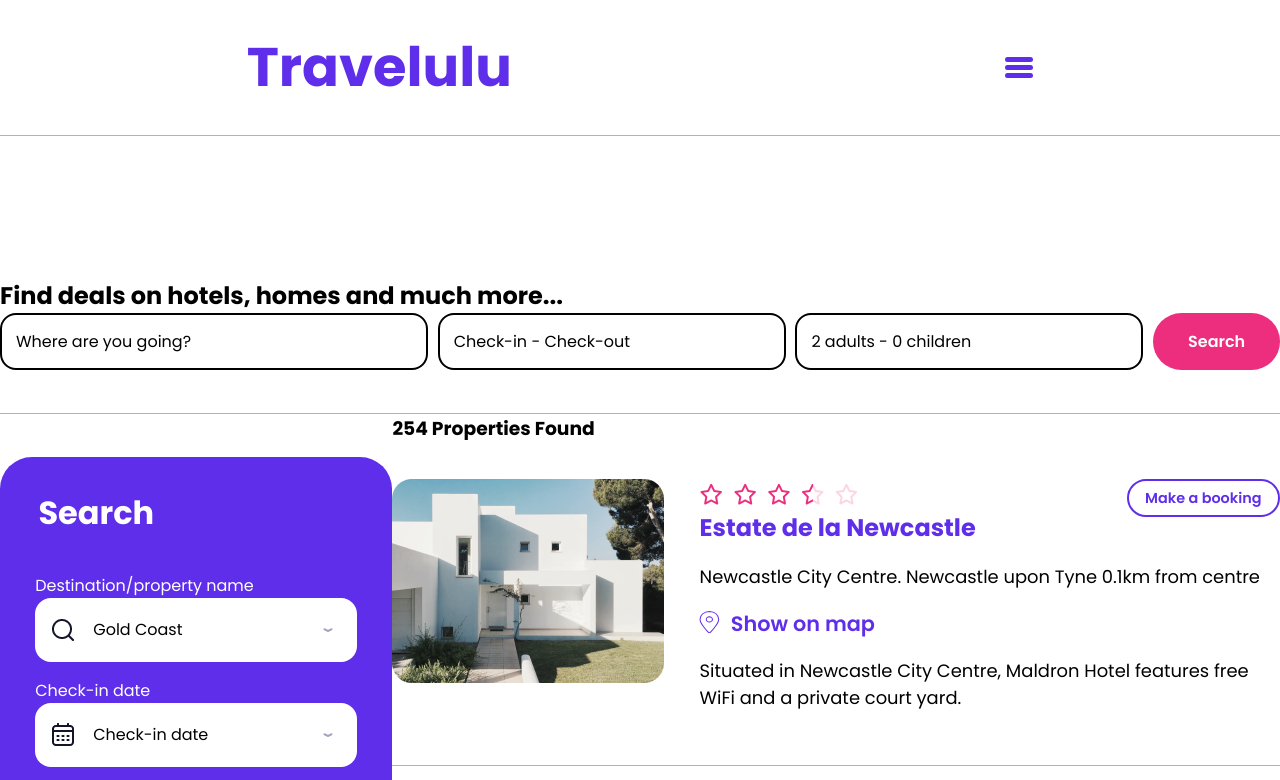
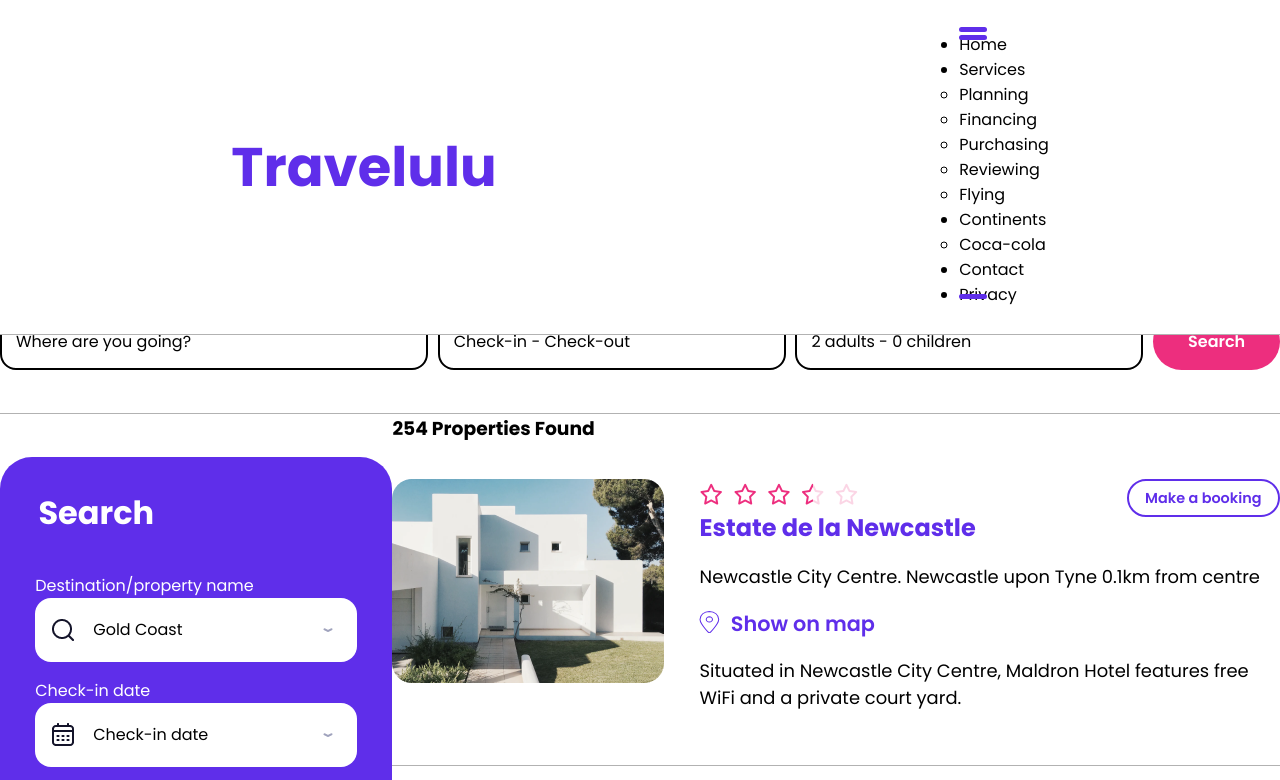
Before and after one commit to aronilie/202207-w1chwe-aron-ilie-xifre-font, a website: page index.html in a window 1280 px wide. Shown: the top 780 px of the page. Drawn offline with nearby package versions, Linux system fonts and the light colour scheme; files that its build step writes are made by us from their sources.

Commit message:
Navigation menu skeleton

```diff
--- a/index.html
+++ b/index.html
@@ -23,6 +23,26 @@
     <h1 class="header__title">Travelulu</h1>
     <nav class="header__navigation">
       <div class="navigation__icon"></div>
+      <ul class="navigation">
+        <li class="navigation__link">Home</li>
+        <li class="navigation__link navigation__link--unfold">Services
+          <ul>
+            <li class="navigation__sublink">Planning</li>
+            <li class="navigation__sublink">Financing</li>
+            <li class="navigation__sublink">Purchasing</li>
+            <li class="navigation__sublink">Reviewing</li>
+            <li class="navigation__sublink">Flying</li>
+          </ul>
+        </li>
+        <li class="navigation__link navigation__link--unfold">
+          Continents
+          <ul>
+            <li class="navigation__sublink">Coca-cola</li>
+          </ul>
+        </li>
+        <li class="navigation__link">Contact</li>
+        <li class="navigation__link">Privacy</li>
+      </ul>
     </nav>
   </header>
 
```
